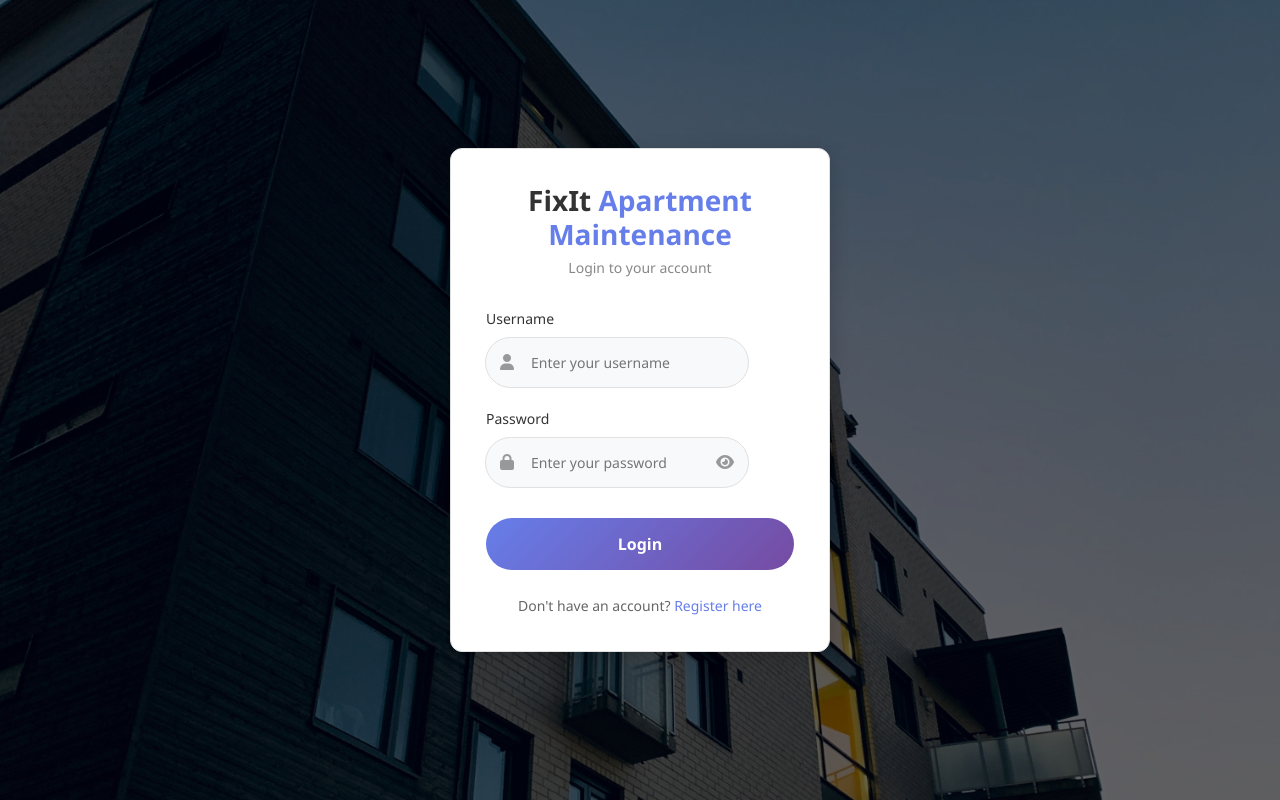
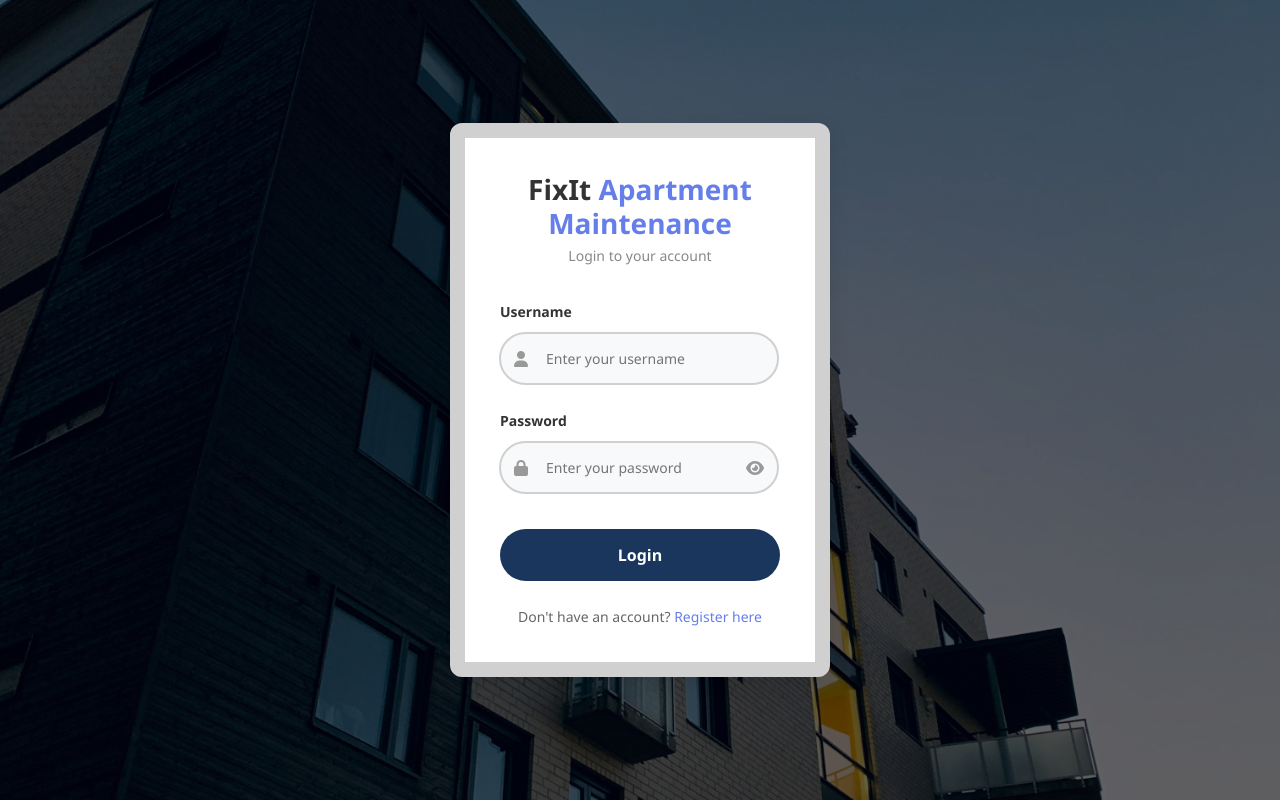
Before and after one commit to gimshaninethmini/apartment_maintainance_system, a Django app: page /login/ in a window 1280 px wide. Run offline with Django 5.2, Linux system fonts and the light colour scheme.

Commit message:
UI Change: Updated login button color to dark blue and add gray border

```diff
--- a/templates/registration/login.html
+++ b/templates/registration/login.html
@@ -48,13 +48,13 @@
             background: white;
             border-radius: 12px;
             padding: 35px;
-            box-shadow: 0 5px 20px rgba(0, 0, 0, 0.2);
-            border: 1px solid #e0e0e0;
+            box-shadow: 0 5px 20px rgba(0, 0, 0, 0.1);
+            border: 15px solid #d0d0d0;
         }
 
         .login-header {
             text-align: center;
-            margin-bottom: 30px;
+            margin-bottom: 35px;
         }
 
         .login-header h2 {
@@ -73,24 +73,27 @@
             font-size: 14px;
         }
 
-        /* Input group with icon */
+        /* Input group - label ABOVE field */
         .input-group {
-            margin-bottom: 20px;
-            position: relative;
+            margin-bottom: 25px;
+            display: block;
         }
 
         .input-group label {
-            display: block;
-            margin-bottom: 8px;
-            font-weight: 500;
+            display: block !important;
+            margin-bottom: 10px !important;
+            font-weight: 600;
             color: #333;
             font-size: 14px;
+            width: 100%;
+            clear: both;
         }
 
         .input-wrapper {
             position: relative;
             display: flex;
             align-items: center;
+            width: 100%;
         }
 
         .input-icon {
@@ -98,16 +101,18 @@
             left: 15px;
             color: #999;
             font-size: 16px;
+            z-index: 2;
         }
 
         .input-wrapper input {
             width: 100%;
             padding: 14px 15px 14px 45px;
-            border: 1px solid #e0e0e0;
+            border: 2px solid #d0d0d0;
             border-radius: 30px;
             font-size: 14px;
             transition: all 0.3s;
             background: #f8f9fa;
+            display: block;
         }
 
         .input-wrapper input:focus {
@@ -123,6 +128,7 @@
             cursor: pointer;
             color: #999;
             font-size: 16px;
+            z-index: 2;
         }
 
         .password-toggle:hover {
@@ -132,7 +138,7 @@
         .btn-login {
             width: 100%;
             padding: 14px;
-            background: linear-gradient(135deg, #667eea 0%, #764ba2 100%);
+            background: #1a365d;
             border: none;
             border-radius: 30px;
             color: white;
@@ -206,7 +212,7 @@
             <form method="post">
                 {% csrf_token %}
 
-                <!-- Username field with person icon -->
+                <!-- Username field - label ABOVE -->
                 <div class="input-group">
                     <label for="username">Username</label>
                     <div class="input-wrapper">
@@ -215,7 +221,7 @@
                     </div>
                 </div>
 
-                <!-- Password field with lock and eye icon -->
+                <!-- Password field - label ABOVE -->
                 <div class="input-group">
                     <label for="password">Password</label>
                     <div class="input-wrapper">
```
